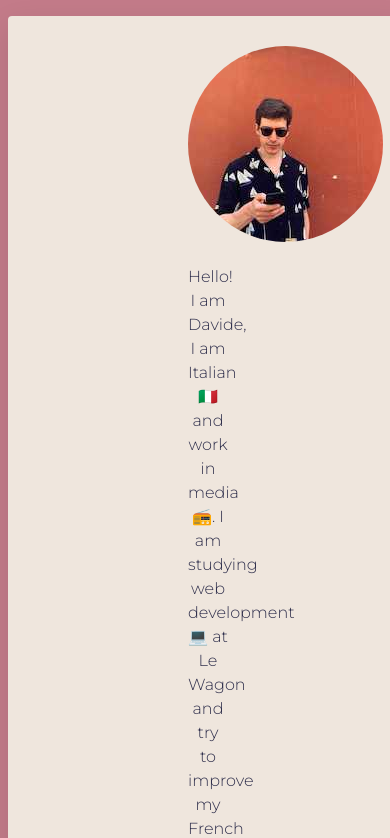
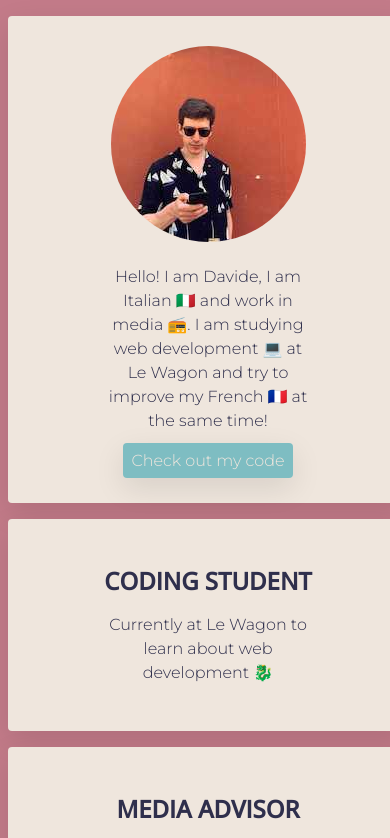
Before and after one commit to Davide6788/profile, a plain HTML site: page index.html in a window 390 px wide. Shown: the top 838 px of the page. Drawn offline with nearby package versions, Linux system fonts and the light colour scheme.

Commit message:
Fixed responsive behaviour

```diff
--- a/style.css
+++ b/style.css
@@ -41,8 +41,8 @@ li {
   margin-bottom: 16px;
   background: #EFE6DD;
   padding: 30px;
-  padding-left: 180px;
-  padding-right: 180px;
+  padding-left: 24%;
+  padding-right: 24%;
   border-radius: 4px;
   box-shadow: 0 10px 30px rgba(0,0,0,.1);
 }
```
